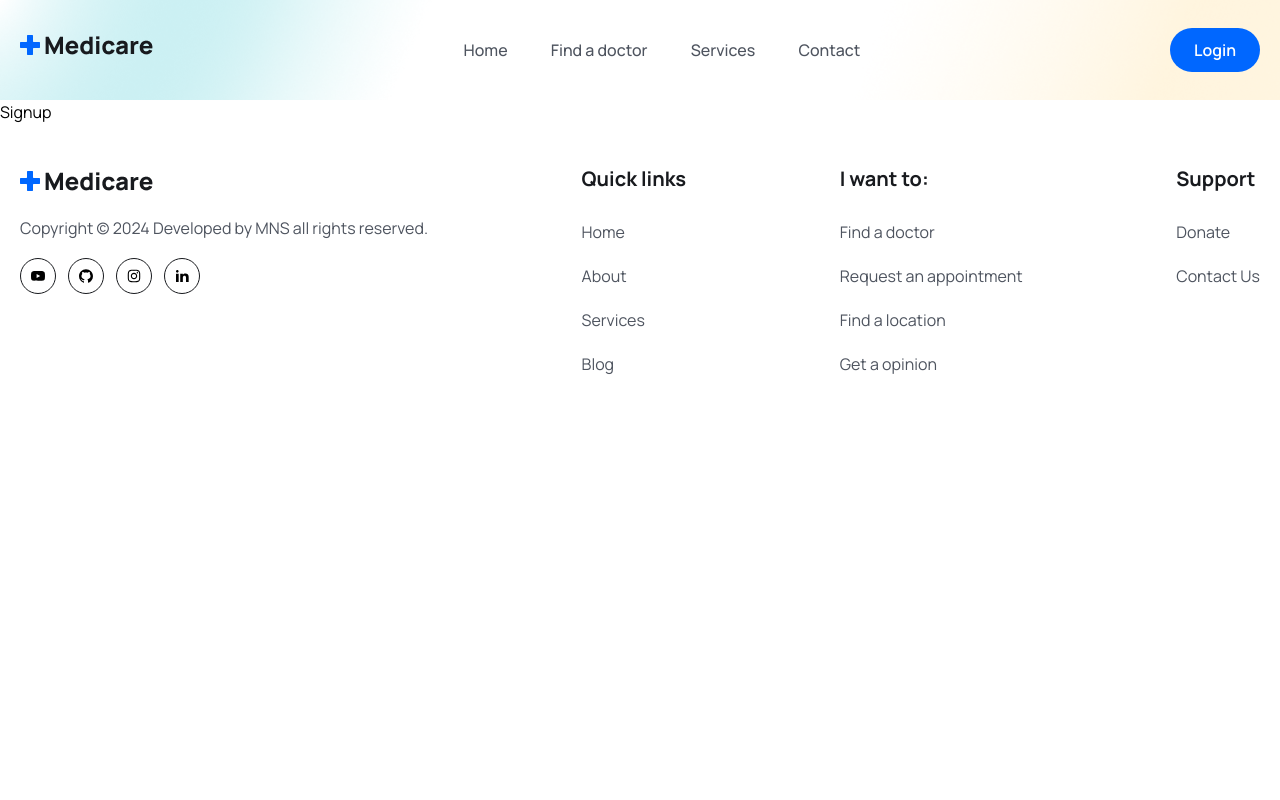
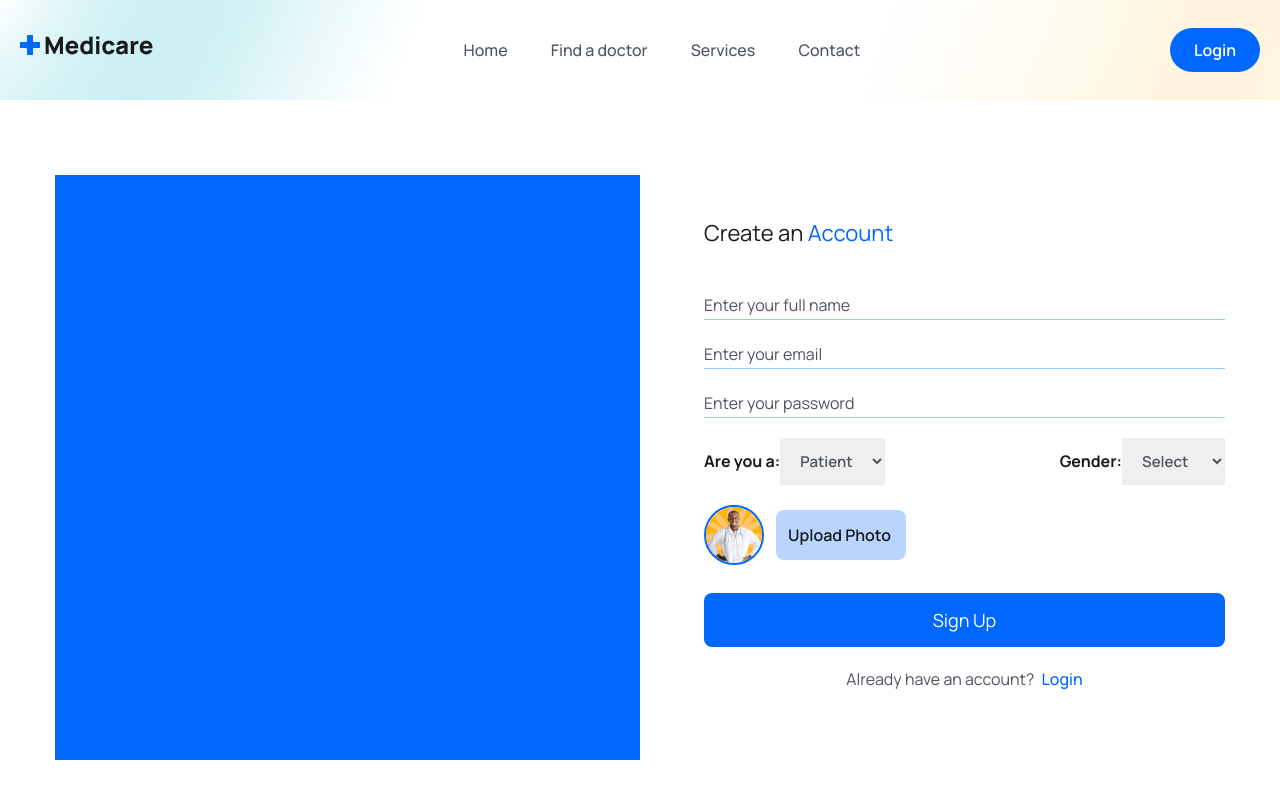
Before and after one commit to kushagr3108/MediConnect, a React (Vite) app in the folder Frontend/: page /register in a window 1280 px wide. Shown: the top 800 px of the page. Built offline with nearby package versions, Linux system fonts and the light colour scheme; the HTML template or start-up script is replaced by a standard one.

Commit message:
contact page designed

```diff
--- a/Frontend/src/index.css
+++ b/Frontend/src/index.css
@@ -2,35 +2,42 @@
 @tailwind components;
 @tailwind utilities;
 
-@layer base{
-    section{
-        @apply py-[75px]
+@layer base {
+  section {
+    @apply py-[75px];
   }
 }
 
-@layer components{
-    .container{
-        @apply max-w-full w-[1440px] px-5 mx-auto
+@layer components {
+  .container {
+    @apply max-w-full w-[1440px] px-5 mx-auto;
   }
-    .btn{
-        @apply bg-primaryColor py-[15px] px-[35px] rounded-[50px] text-white font-[600] mt-[38px]
+  .btn {
+    @apply bg-primaryColor py-[15px] px-[35px] rounded-[50px] text-white font-[600] mt-[38px];
   }
-    .heading{
-        @apply text-[44px] leading-[45px] font-[700] text-headingColor
+  .heading {
+    @apply text-[44px] leading-[45px] font-[700] text-headingColor;
   }
-    .text__para{
-        @apply text-[18px] leading-[30px] font-[400] text-textColor mt-[18px]
+  .text__para {
+    @apply text-[18px] leading-[30px] font-[400] text-textColor mt-[18px];
   }
-    .header{
+  .header {
     @apply bg-[url('./assets/images/mask.png')] bg-no-repeat bg-center bg-cover w-full h-[100px] leading-[100px];
   }
-    .hero__section{
-        @apply bg-[url('./assets/images/hero-bg.png')] bg-no-repeat bg-center bg-cover
+  .hero__section {
+    @apply bg-[url('./assets/images/hero-bg.png')] bg-no-repeat bg-center bg-cover;
+  }
+
+  .form__label {
+    @apply text-textColor font-semibold text-[16px] leading-7 mb-2;
+  }
+  .form__input {
+    @apply w-full px-4 py-3 border border-solid border-[#0066ff61] focus:outline-none focus:border-primaryColor text-[16px] leading-7 text-headingColor placeholder:text-textColor cursor-pointer rounded-md;
   }
 }
 
 @media only screen and (max-width: 1024px) {
-    .container{
+  .container {
     @apply w-full;
   }
   section {
@@ -38,11 +45,11 @@
   }
 }
 
-@media only screen and(max-width: 768px){
-    .heading{
-        @apply  text-[16px] leading-[36px];
+@media only screen and(max-width: 768px) {
+  .heading {
+    @apply text-[16px] leading-[36px];
   }
-    .text__para{
+  .text__para {
     @apply text-[16px] leading-7 mt-3;
   }
 }
--- a/Frontend/src/pages/Contact.jsx
+++ b/Frontend/src/pages/Contact.jsx
@@ -1,9 +1,39 @@
-import React from 'react'
+import React from "react";
 
 const Contact = () => {
   return (
-    <div>Contact</div>
-  )
-}
+    <section>
+      <div className="px-4 mx-auto  max-w-screen-md">
+        <h2 className="heading text-center">Contact Us</h2>
+        <p className="mb-8 lg:mb-16 font-light text-center text__para">
+          Got a technical issue? Want to send a feedback about the beta feature?
+          Let us know.
+        </p>
+        <form action="#" className="space-y-8">
+          <div>
+            <label htmlFor="email" className="form__label">
+              Your Email
+            </label>
+            <input type="email" id="email" placeholder="example@gmail.com" className="form__input mt-1"/>
+          </div>
+          <div>
+            <label htmlFor="subject" className="form__label">
+              Subject
+            </label>
+            <input type="email" id="subject" placeholder="Let us know how can we help you." className="form__input mt-1"/>
+          </div>
 
-export default Contact
+          <div className="sm:col-span-2">
+            <label htmlFor="message" className="form__label">
+             Your message
+            </label>
+            <textarea rows="6" type="text" id="message" placeholder="Leave a comment ..." className="form__input mt-1"/>
+          </div>
+          <button type="submit" className="btn rounded sm:w-fit">Submit</button>
+        </form>
+      </div>
+    </section>
+  );
+};
+
+export default Contact;
--- a/Frontend/src/pages/Login.jsx
+++ b/Frontend/src/pages/Login.jsx
@@ -1,4 +1,5 @@
 import React, { useState } from "react";
+import { Link } from "react-router-dom";
 
 const Login = () => {
   const [formData, setFormData] = useState({
@@ -10,9 +11,9 @@
     setFormData({ ...formData, [e.target.name]: e.target.value });
   };
   return (
-    <section className="px-5 lg:px-0">
-      <div className="w-full max-w[570px] mx-auto rounded-lg shadow-md md:p-10">
-        <h3 className="text-headingColor text-[22px] leading-9 font-bold mb-10">
+    <section className="px-5 lg:px-0 grid place-items-center">
+      <div className=" max-w[570px] mx-auto rounded-lg shadow-md md:p-10 ">
+        <h3 className="text-headingColor text-[22px]  leading-9 font-bold mb-10">
           Hello! <span className="text-primaryColor">Welcome</span> Back
         </h3>
         <form className="py-4 md:py-0">
@@ -23,8 +24,35 @@
               name="email"
               value={formData.email}
               onChange={handleInputChange}
-            ></input>
+              className="w-full  border-b border-solid border-[#0066ff61] focus:outline-none focus:border-b-primaryColor text-[16px] leading-7 text-headingColor placeholder:text-textColor cursor-pointer"
+            />
           </div>
+
+          <div className="mb-5">
+            <input
+              type="password"
+              placeholder="Password"
+              name="password"
+              value={formData.password}
+              onChange={handleInputChange}
+              className="w-full  border-b border-solid border-[#0066ff61] focus:outline-none focus:border-b-primaryColor text-[16px] leading-7 text-headingColor placeholder:text-textColor  cursor-pointer"
+            />
+          </div>
+          <div className="mt-7">
+            <button
+              className="w-full bg-primaryColor text-white text-[18px] leading-[30px] px-4 py-3 rounded-lg
+            "
+              type="submit"
+            >
+              Login
+            </button>
+          </div>
+          <p className="mt-5 text-textColor text-center">
+            Don&apos;t have an account?{" "}
+            <Link to="/register" className="text-primaryColor font-medium ml-1">
+              Register
+            </Link>
+          </p>
         </form>
       </div>
     </section>
--- a/Frontend/src/pages/Signup.jsx
+++ b/Frontend/src/pages/Signup.jsx
@@ -1,9 +1,163 @@
-import React from 'react'
+import React, { useState } from "react";
+import signupImg from "../assets/images/signup.gif";
+import avatar from "../assets/images/doctor-img01.png";
+import { Link } from "react-router-dom";
 
 const Signup = () => {
+
+
+  const [selectedFiles, setSelectedFiles] = useState(null);
+  const [previewURL, setPreviewURL] = useState("");
+  const [formData, setFormData] = useState({
+    name:"",
+    email: "",
+    password: "",
+    photo:"",
+    gender:"",
+    role:"patient",
+  });
+
+
+  const handelInputChange = (e) => {
+    setFormData({ ...formData, [e.target.name]: e.target.value });
+  };
+
+  const handleFileInputChange = async(event) => {
+    const file = event.target.files[0]
+    console.log(file)
+  }
+
+  const submitHandler = async event => {
+    event.preventDefault()
+  }
+
+
   return (
-    <div>Signup</div>
-  )
-}
+    <section className="px-5 xl:px-0">
+      <div className="max-w-[1170px] mx-auto">
+        <div className="grid grid-cols-1 lg:grid-cols-2">
+          <div className="hidden lg:block bg-primaryColor rounded-l-lg">
+            <figure className="rounded-l-lg">
+              <img src={signupImg} alt="" />
+            </figure>
+          </div>
 
-export default Signup
+          <div className="rounded-l-lg lg:pl-16 py-10">
+            <h3 className="text-headingColor text-[22px] leading-9 font0bold mb-10">
+              Create an <span className="text-primaryColor">Account</span>
+            </h3>
+            <form onSubmit={submitHandler}>
+              <div className="mb-5">
+                <input
+                  type="text"
+                  placeholder="Enter your full name"
+                  name="name"
+                  value={formData.name}
+                  onChange={handelInputChange}
+                  className="w-full  border-b border-solid border-[#0066ff61] focus:outline-none focus:border-b-primaryColor text-[16px] leading-7 text-headingColor placeholder:text-textColor cursor-pointer"
+                />
+              </div>
+              <div className="mb-5">
+                <input
+                  type="email"
+                  placeholder="Enter your email"
+                  name="email"
+                  value={formData.email}
+                  onChange={handelInputChange}
+                  className="w-full  border-b border-solid border-[#0066ff61] focus:outline-none focus:border-b-primaryColor text-[16px] leading-7 text-headingColor placeholder:text-textColor cursor-pointer"
+                />
+              </div>
+              <div className="mb-5">
+                <input
+                  type="password"
+                  placeholder="Enter your password"
+                  name="password"
+                  value={formData.password}
+                  onChange={handelInputChange}
+                  className="w-full  border-b border-solid border-[#0066ff61] focus:outline-none focus:border-b-primaryColor text-[16px] leading-7 text-headingColor placeholder:text-textColor cursor-pointer"
+                />
+              </div>
+
+              <div className="flex items-center justify-between mb-5">
+                <label
+                  htmlFor=""
+                  className="text-headingColor font-bold text-[16px] leading-7"
+                >
+                  Are you a:
+                  <select
+                    name="role"
+                    value={formData.role}
+                  onChange={handelInputChange}
+                    className="text-textColor font-semibold text-[15px] leading-7 px-4 py-3 focus:outline-none"
+                  >
+                    <option value="patient">Patient</option>
+                    <option value="doctor">Doctor</option>
+                  </select>
+                </label>
+
+                <label className="text-headingColor font-bold text-[16px] leading-7">
+                  Gender:
+                  <select
+                    name="gender"
+                    value={formData.gender}
+                  onChange={handelInputChange}
+                    className="text-textColor font-semibold text-[15px] leading-7 px-4 py-3 focus:outline-none"
+                  >
+                    <option value="">Select</option>
+                    <option value="male">Male</option>
+                    <option value="female">Female</option>
+                    <option value="others">Others</option>
+                  </select>
+                </label>
+              </div>
+
+              <div className="mb-5 flex items-center gap-3">
+                <figure className="w-[60px] rounded-full border-2 border-solid border-primaryColor flex items-center justify-between">
+                  <img src={avatar} alt="" className="w-full rounded-full" />
+                </figure>
+                <div className="relative w-[130px] h-[50px]">
+                  <input
+                    type="file"
+                    name="photo"
+                    id="custpmFile"
+                    onChange={handleFileInputChange }
+                    accept=".jpg, .png"
+                    className="absolute top-0 left-0 w-full h-full opacity-0 cursor-pointer"
+                  />
+
+                  <label
+                    htmlFor="custpmFile"
+                    className="absolute top-0 left-0 w-full h-full flex items-center px-[0.75rem] py-[0.375rem]text-[15px] leading-6 overflow-hidden bg-[#0066ff46] text-headingColor font-semibold rounded-lg truncate cursor-pointer"
+                  >
+                    Upload Photo
+                  </label>
+                </div>
+              </div>
+
+              <div className="mt-7">
+                <button
+                  className="w-full bg-primaryColor text-white text-[18px] leading-[30px] px-4 py-3 rounded-lg
+            "
+                  type="submit"
+                >
+                  Sign Up
+                </button>
+              </div>
+              <p className="mt-5 text-textColor text-center">
+                Already have an account?{" "}
+                <Link
+                  to="/login"
+                  className="text-primaryColor font-medium ml-1"
+                >
+                  Login
+                </Link>
+              </p>
+            </form>
+          </div>
+        </div>
+      </div>
+    </section>
+  );
+};
+
+export default Signup;
```
Also changed, not shown: Frontend/src/config.js (added). Lines whose indentation alone changed are shown as unchanged.
